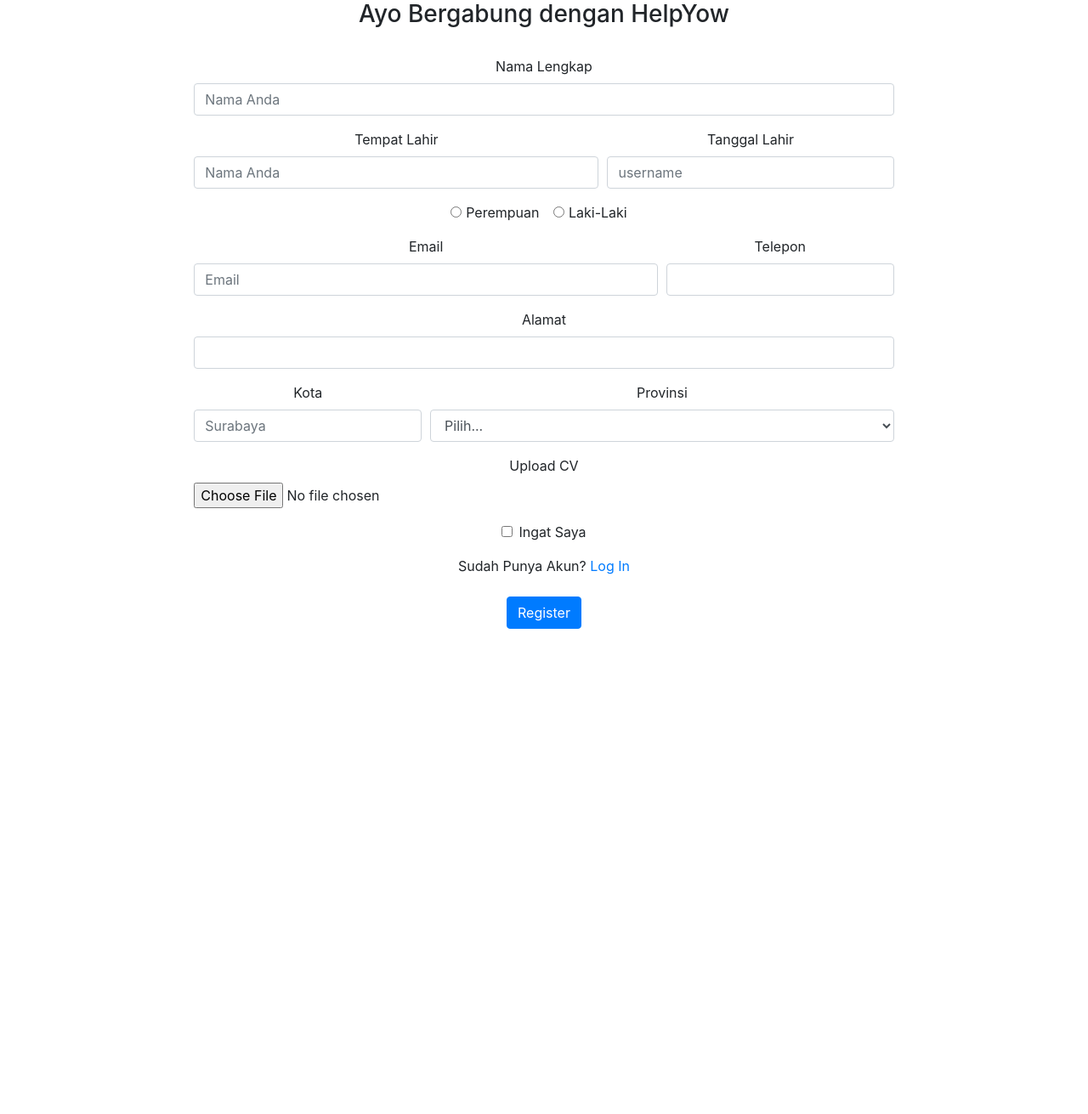
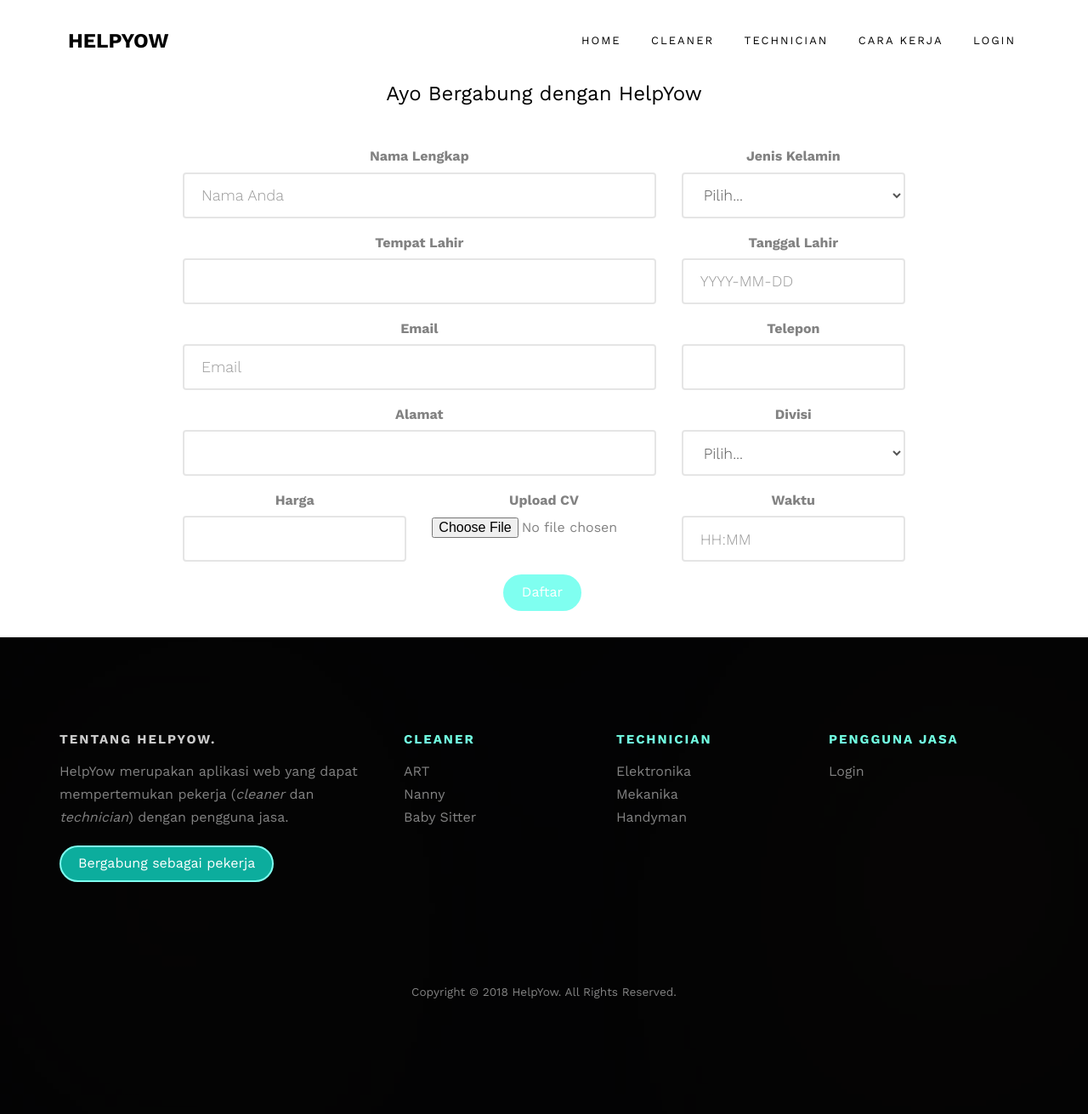
Before and after one commit to Lifuchi/semangatweb, a Laravel app: page /daftar in a window 1280 px wide. Shown: the whole page at 85% size. Before the commit the page ends 740 px from the top, so only its background shows below. Run offline with Laravel 8, Linux system fonts and the light colour scheme; settings files or empty folders that the repository lacks are supplied.

Commit message:
daftaraaa

```diff
--- a/app/Http/Controllers/FormController.php
+++ b/app/Http/Controllers/FormController.php
@@ -9,8 +9,4 @@
     public function register(){
     	return view('register');
     }
-
-    public function daftar(){
-    	return view('daftar');
-    }
 }
--- /dev/null
+++ b/app/Http/Controllers/PendaftarController.php
@@ -0,0 +1,44 @@
+<?php
+
+namespace App\Http\Controllers;
+
+use App\Pendaftar;
+use Illuminate\Http\Request;
+
+class PendaftarController extends Controller
+{
+	public function daftar(){
+    	return view('viewdaftar');
+    }
+
+    public function store(Request $request)
+    {
+    	 $this->validate($request, [
+            'nama_lengkap'=>'required',
+            'jenis_kelamin'=>'required',
+            'tempat_lahir'=>'required',
+            'tanggal_lahir'=>'required|date|date_format:Y-m-d',
+            'email'=>'required|email',
+            'telepon'=>'required',
+            'alamat'=>'required',
+            'divisi' => 'required',
+            'harga'=>'required',
+            'waktu'=>'required|date_format:H:i',
+            'cv'=>'required|mimes:pdf|max:500000',
+        ]);
+        $dft = new Pendaftar();
+        $dft->nama_lengkap = $request->nama_lengkap;
+        $dft->jenis_kelamin = $request->jenis_kelamin;
+        $dft->tempat_lahir = $request->tempat_lahir;
+        $dft->tanggal_lahir = $request->tanggal_lahir;
+        $dft->email = $request->email;
+        $dft->telepon = $request->telepon;
+        $dft->alamat = $request->alamat;
+        $dft->divisi = $request->divisi;
+        $dft->harga = $request->harga;
+        $dft->waktu = $request->waktu;
+        $dft->cv = $request->cv;
+        $dft->save();
+        return redirect('/')->with('alert-success','Anda berhasil Daftar');
+    }
+}
--- a/app/Http/Controllers/UsersController.php
+++ b/app/Http/Controllers/UsersController.php
@@ -33,11 +33,11 @@
                 return redirect('/');
             }
             else{
-                return redirect('logini')->with('alert','Password atau Email, Salah !'.Hash::check($password,$data->password));
+                return redirect('logini')->with('alert','Password atau Username, Salah! (1)'.Hash::check($password,$data->password));
             }
         }
         else{
-            return redirect('logini')->with('alert','Password atau Email, Salahaa!');
+            return redirect('logini')->with('alert','Password atau Username, Salah! (2)');
         }
     }
     public function logout(){
--- a/resources/views/daftar.blade.php
+++ /dev/null
@@ -1,90 +0,0 @@
-<!DOCTYPE html>
-<html>
-<head>
-	<title>HelpYow - Join Us</title>
-	<link href="{{ asset('css/bootstrap.min.css') }}" rel="stylesheet">
-	<meta name="viewport" content="width=device-width, initial-scale=1">
-</head>
-
-<body>
-	<div align="center">
-        <div class="col-md-8">
-            <form action="#" method="post">
-                <div>
-                    <h3>Ayo Bergabung dengan HelpYow</h3><br>
-                </div>
-                <div class="form-group">
-		    		<label for="namafull">Nama Lengkap</label>
-		      		<input type="text" class="form-control" id="namafull" placeholder="Nama Anda">
-			  	</div>
-                <div class="form-row">
-		    		<div class="form-group col-md-7">
-		     			<label for="tempatlhr">Tempat Lahir</label>
-		      			<input type="text" class="form-control" id="tempatlhr" placeholder="Nama Anda">
-		    		</div>
-		    		<div class="form-group col-md-5">
-		      			<label for="tgllhr">Tanggal Lahir</label>
-		      			<input type="text" class="form-control" id="tgllhr" placeholder="username">
-		    		</div>
-		  		</div>
-		  		<div class="form-group">
-		  			<div class="form-check form-check-inline">
-					  	<input class="form-check-input" type="radio" name="inlineRadioOptions" id="inlineRadio1" value="option1">
-					  	<label class="form-check-label" for="inlineRadio1">Perempuan</label>
-					</div>
-					<div class="form-check form-check-inline">
-					  	<input class="form-check-input" type="radio" name="inlineRadioOptions" id="inlineRadio2" value="option2">
-					  	<label class="form-check-label" for="inlineRadio2">Laki-Laki</label>
-					</div>
-		  		</div>
-		  		<div class="form-row">
-		  			<div class="form-group col-md-8">
-			    		<label for="inputEmailReg">Email</label>
-			      		<input type="email" class="form-control" id="inputEmailReg" placeholder="Email">
-			    	</div>
-			    	<div class="form-group col-md-4">
-				    	<label for="inputTelp">Telepon</label>
-				    	<input type="text" class="form-control" id="inputTelp">
-				  	</div>
-		  		</div>
-		  		<div class="form-group">
-		    		<label for="inputAddress">Alamat</label>
-			    	<input type="text" class="form-control" id="inputAddress"">
-			  	</div>
-
-				<div class="form-row">
-			    	<div class="form-group col-md-4">
-			      		<label for="inputCity">Kota</label>
-			      		<input type="text" class="form-control" id="inputCity" placeholder="Surabaya">
-			    	</div>
-			    	<div class="form-group col-md-8">
-			      		<label for="inputState">Provinsi</label>
-			      		<select id="inputState" class="form-control">
-			        		<option selected>Pilih...</option>
-			        		<option>Jawa Timur</option>
-			        		<option>Jawa Tengah</option>
-			        		<option>Jawa Barat</option>
-			        		<option>...</option>
-			      		</select>
-			    	</div>
-			  	</div>
-				<div class="form-group">
-					<label for="exampleFormControlFile1">Upload CV</label>
-				    <input type="file" class="form-control-file" id="exampleFormControlFile1">
-				</div>
-			  	<div class="form-group">
-			    	<div class="form-check">
-			      		<input class="form-check-input" type="checkbox" id="gridCheck">
-			      		<label class="form-check-label" for="gridCheck">Ingat Saya</label>
-			    	</div>
-			  	</div>
-			  	<div>
-                    Sudah Punya Akun? <a href="{{ url('login') }}">Log In</a>
-                </div><br>
-			  	<button type="submit" class="btn btn-primary">Register</button>
-            </form>
-        </div>
-        <br>
-    </div>
-</body>
-</html>
--- /dev/null
+++ b/resources/views/layouts/daftar.blade.php
@@ -0,0 +1,90 @@
+
+	<div align="center" style="margin-left:200px;margin-right:200px;">
+		@if ($errors->any())
+		    <div class="alert alert-danger">
+		        <ul>
+		            @foreach ($errors->all() as $error)
+		                <li>{{ $error }}</li>
+		            @endforeach
+		        </ul>
+		    </div>
+		@endif
+            <form method="post" action="{{ url('/daftarPost') }}" enctype="multipart/form-data">
+            	{{ csrf_field() }}
+                <div>
+                    <h3>Ayo Bergabung dengan HelpYow</h3><br>
+                </div>
+                <div class="form-group col-md-8">
+		    		<label for="namafull">Nama Lengkap</label>
+		      		<input type="text" class="form-control" id="namafull" placeholder="Nama Anda" name="nama_lengkap">
+			  	</div>
+			  	<div class="form-group col-md-4">
+			      		<label for="inputGender">Jenis Kelamin</label>
+			      		<select class="form-control" name="jenis_kelamin">
+			        		<option selected>Pilih...</option>
+			        		<option value="P">Perempuan</option>
+			        		<option value="L">Laki - Laki</option>
+			      		</select>
+			    </div>
+                <div class="form-row">
+		    		<div class="form-group col-md-8">
+		     			<label for="tempatlhr">Tempat Lahir</label>
+		      			<input type="text" class="form-control" id="tempatlhr" name="tempat_lahir" >
+		    		</div>
+		    		<div class="form-group col-md-4">
+		      			<label for="tgllhr">Tanggal Lahir</label>
+		      			<input type="text" class="form-control" id="tgllhr" name="tanggal_lahir" placeholder="YYYY-MM-DD">
+		    		</div>
+		  		</div>
+		  		<div class="form-row">
+		  			<div class="form-group col-md-8">
+			    		<label for="inputEmailReg">Email</label>
+			      		<input type="email" class="form-control" id="inputEmailReg" placeholder="Email" name="email">
+			    	</div>
+			    	<div class="form-group col-md-4">
+				    	<label for="inputTelp">Telepon</label>
+				    	<input type="text" class="form-control" id="inputTelp" name="telepon">
+				  	</div>
+		  		</div>
+		  		<div class="form-group col-md-8">
+		    		<label for="inputAddress">Alamat</label>
+			    	<input type="text" class="form-control" id="inputAddress" name="alamat">
+			  	</div>
+			  	<!-- <div class="form-row"> -->
+			    	<div class="form-group col-md-4">
+				    	<label for="inputGender">Divisi</label>
+			      		<select class="form-control" name="divisi">
+			        		<option selected>Pilih...</option>
+			        		<option value="nanny">Nanny</option>
+			        		<option value="art">Asisten Rumah Tangga</option>
+			        		<option value="babysitter">Baby Sitter</option>
+			        		<option value="elektronika">Elektronika</option>
+			        		<option value="Mekanika">Mekanika</option>
+			        		<option value="handyman">Handyman</option>
+
+			      		</select>
+				  	</div>
+		  		<!-- </div> -->
+				<div class="form-row">
+			    	<div class="form-group col-md-4">
+			      		<label for="inputPrice">Harga</label>
+			      		<input type="text" class="form-control" name="harga">
+			    	</div>
+			    	<div class="form-group col-md-4">
+						<label for="exampleFormControlFile1">Upload CV</label>
+					    <input type="file" class="form-control-file" id="exampleFormControlFile1" name="cv" placeholder="pdf">
+					</div>
+			    	<div class="form-group col-md-4">
+			      		<label for="inputTime">Waktu</label>
+			      		<input type="text" class="form-control" name="waktu" placeholder="HH:MM">
+			    	</div>
+
+			  	</div>
+				<br><br><br>
+				<div>
+			  		<button type="submit" class="btn btn-primary">Daftar</button>
+			  	</div>
+            </form>
+        </div>
+        <br>
+    </div>
--- a/resources/views/layouts/register.blade.php
+++ b/resources/views/layouts/register.blade.php
@@ -1,5 +1,5 @@
 
-	<div align="center" style="margin-left:300px;margin-right:300px;">
+	<div align="center" style="margin-left:200px;margin-right:200px;">
 		<div>
 			@if ($errors->any())
                 <div class="alert alert-danger">
@@ -36,11 +36,11 @@
 		      			<input type="text" class="form-control" id="userName" placeholder="username" name="username">
 		    		</div>
 		  		</div>
-		  		<div class="form-group">
+		  		<div class="form-group col-md-12">
 		    		<label for="inputAddress">Alamat</label>
 			    	<input type="text" class="form-control" id="inputAddress" name="alamat">
 			  	</div>
-			  	<div class="form-group">
+			  	<div class="form-group col-md-12">
 			    	<label for="inputTelp">Telepon</label>
 			    	<input type="text" class="form-control" id="inputTelp" name="telepon">
 			  	</div>
--- /dev/null
+++ b/resources/views/viewdaftar.blade.php
@@ -0,0 +1,76 @@
+<!DOCTYPE HTML>
+<html>
+	<head>
+	<meta charset="utf-8">
+	<meta http-equiv="X-UA-Compatible" content="IE=edge">
+	<title>Help Yow</title>
+	<meta name="viewport" content="width=device-width, initial-scale=1">
+	<meta name="description" content="Free HTML5 Website Template by freehtml5.co" />
+	<meta name="keywords" content="free website templates, free html5, free template, free bootstrap, free website template, html5, css3, mobile first, responsive" />
+	<meta name="author" content="freehtml5.co" />
+
+  	<!-- Facebook and Twitter integration -->
+	<meta property="og:title" content=""/>
+	<meta property="og:image" content=""/>
+	<meta property="og:url" content=""/>
+	<meta property="og:site_name" content=""/>
+	<meta property="og:description" content=""/>
+	<meta name="twitter:title" content="" />
+	<meta name="twitter:image" content="" />
+	<meta name="twitter:url" content="" />
+	<meta name="twitter:card" content="" />
+
+	<link href="https://fonts.googleapis.com/css?family=Work+Sans:300,400,500,700,800" rel="stylesheet">
+
+	<!-- Animate.css -->
+	<link rel="stylesheet" href="css/animate.css">
+	<!-- Icomoon Icon Fonts-->
+	<link rel="stylesheet" href="css/icomoon.css">
+	<!-- Bootstrap  -->
+	<link rel="stylesheet" href="css/bootstrap.css">
+
+	<!-- Magnific Popup -->
+	<link rel="stylesheet" href="css/magnific-popup.css">
+
+	<!-- Owl Carousel  -->
+	<link rel="stylesheet" href="css/owl.carousel.min.css">
+	<link rel="stylesheet" href="css/owl.theme.default.min.css">
+
+	<!-- Theme style  -->
+	<link rel="stylesheet" href="css/style.css">
+
+	<!-- Modernizr JS -->
+	<script src="js/modernizr-2.6.2.min.js"></script>
+
+	</head>
+	<body>
+		<div class="fh5co-loader"></div>
+		<div id="page">
+			@include('layouts.navbar')
+			@include('layouts.daftar')
+			@include('layouts.footer')
+	</div>
+	</body>
+
+		<!-- jQuery -->
+	<script src="js/jquery.min.js"></script>
+	<!-- jQuery Easing -->
+	<script src="js/jquery.easing.1.3.js"></script>
+	<!-- Bootstrap -->
+	<script src="js/bootstrap.min.js"></script>
+	<!-- Waypoints -->
+	<script src="js/jquery.waypoints.min.js"></script>
+	<!-- Stellar Parallax -->
+	<script src="js/jquery.stellar.min.js"></script>
+	<!-- Carousel -->
+	<script src="js/owl.carousel.min.js"></script>
+	<!-- countTo -->
+	<script src="js/jquery.countTo.js"></script>
+	<!-- Magnific Popup -->
+	<script src="js/jquery.magnific-popup.min.js"></script>
+	<script src="js/magnific-popup-options.js"></script>
+	<!-- Main -->
+	<script src="js/main.js"></script>
+
+
+</html>
--- a/routes/web.php
+++ b/routes/web.php
@@ -16,7 +16,6 @@
 
 // misalnih
 route::get('/reg', ['as' => 'regView', 'uses' => 'FormController@register']);
-route::get('/daftar', ['as' => 'daftarView', 'uses' => 'FormController@daftar']);
 route::get('/Cleaner',['as' => 'cleanerView', 'uses' => 'NavbarController@Cleaner']);
 route::get('/Technician', ['as' => 'technicianView', 'uses' => 'NavbarController@Technician']);
 route::get('/CaraKerja', ['as' => 'caraKerjaView', 'uses' => 'NavbarController@CaraKerja']);
@@ -28,6 +27,9 @@
 Route::get('/registeri', 'UsersController@register');
 Route::post('/registerPost', 'UsersController@registerPost');
 Route::get('/logout', 'UsersController@logout');
+
+route::get('/daftar', ['as' => 'daftarView', 'uses' => 'PendaftarController@daftar']);
+Route::post('/daftarPost', 'PendaftarController@store');
 // route::get('/nav', function() {
 // 	return view('pkjcleaner');
 // });
```
Also changed, not shown: app/Pendaftar.php (added, +13 -0 lines), database/migrations/2018_05_29_043430_tabel_pendaftar.php (added).
